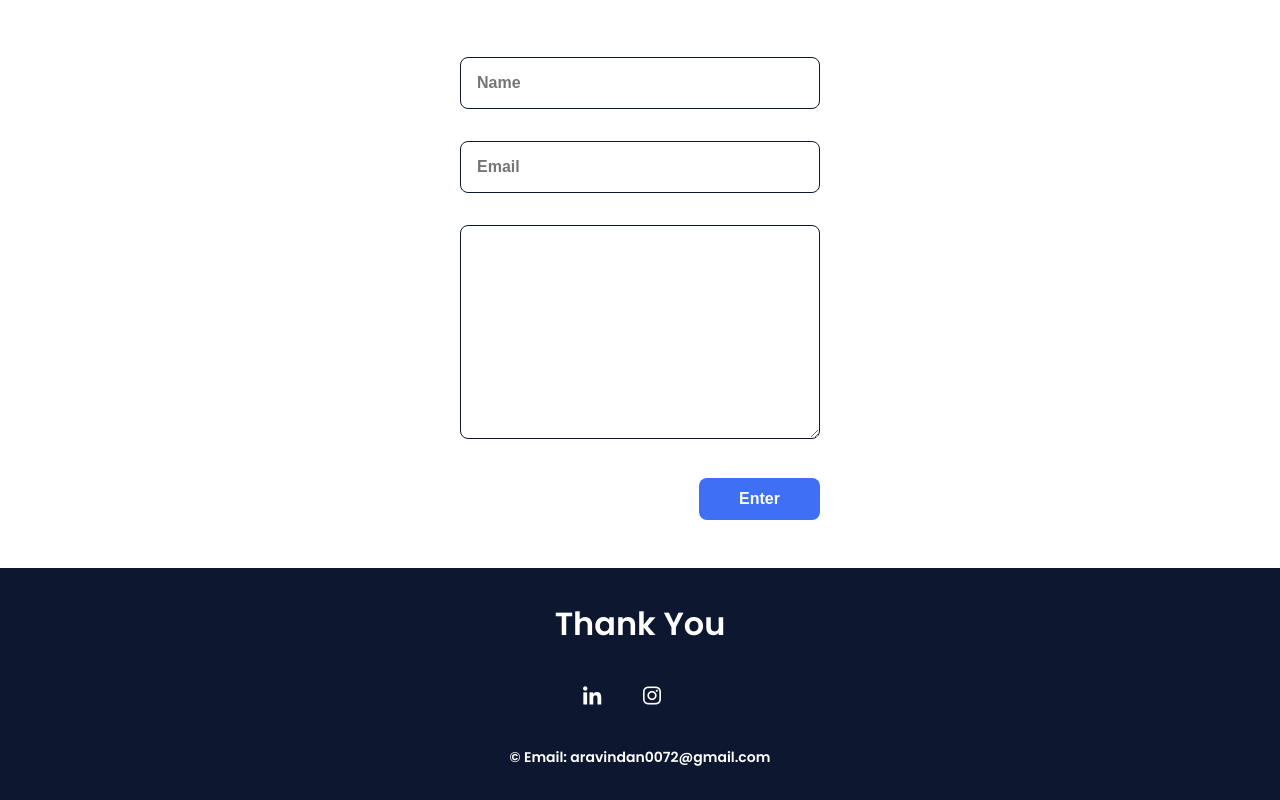
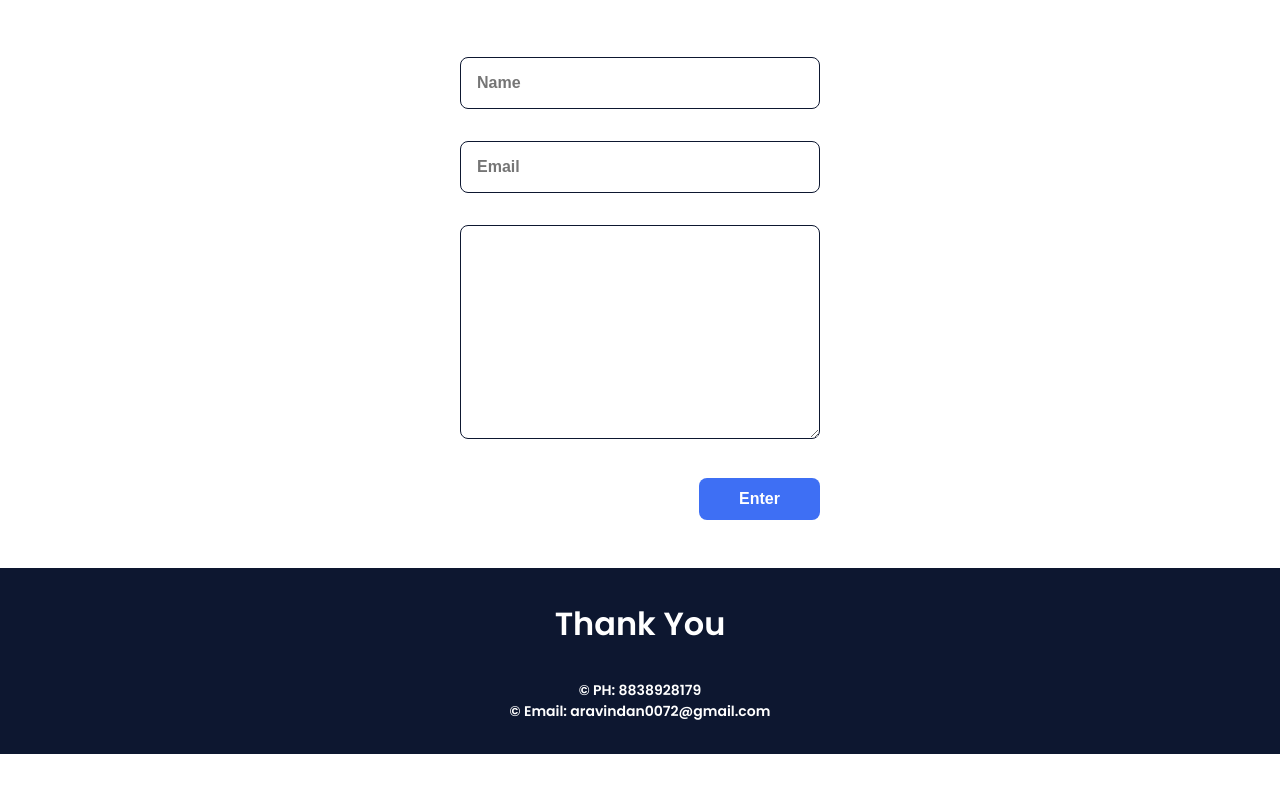
Before and after one commit to Aravindan0072/portfolio, a plain HTML site: page index.html in a window 1280 px wide. Shown: the part 3146-3946 px from the top of the page. After the commit the page ends 3900 px from the top, so only its background shows below. Drawn offline with nearby package versions, Linux system fonts and the light colour scheme.

Commit message:
Add files via upload

```diff
--- a/index.html
+++ b/index.html
@@ -173,11 +173,7 @@
         <!--===== FOOTER =====-->
         <footer class="footer">
             <p class="footer__title">Thank You</p>
-            <div class="footer__social">
-                <a href="#" class="footer__icon"><i class='bx bxl-linkedin' ></i></a>
-                <a href="#" class="footer__icon"><i class='bx bxl-instagram' ></i></a>
-                <a href="#" class="footer__icon"><i class='bx bxl-Email' ></i></a>
-            </div>
+            <p class="footer__copy">&#169; PH: 8838928179</p>
             <p class="footer__copy">&#169; Email: aravindan0072@gmail.com</p>
         </footer>
 
```
